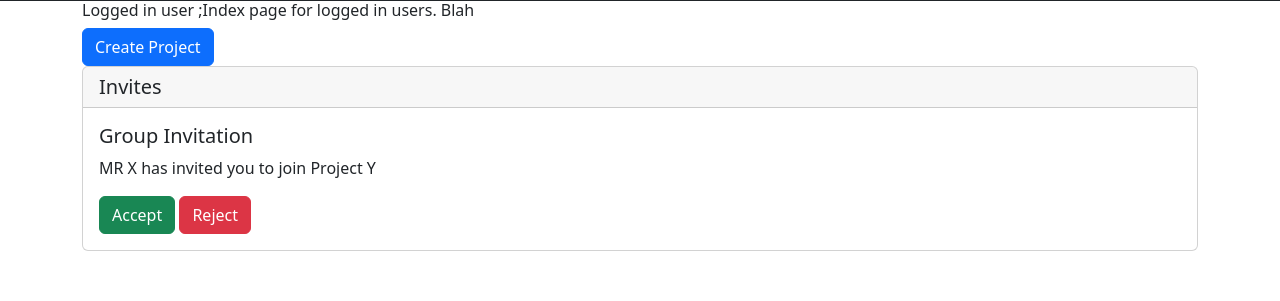
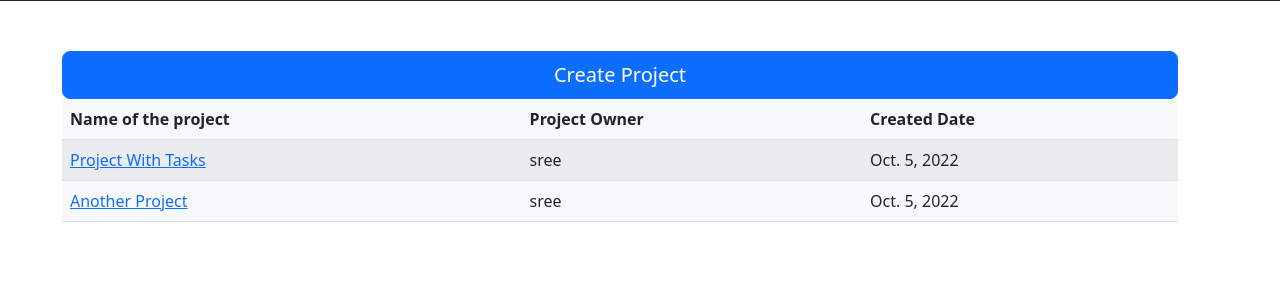
Before and after one commit to sreehari229/Board-em, a Django app: page /account/ in a window 1280 px wide. Shown: the part 57-358 px from the top of the page. Run offline with Django 4.2, Linux system fonts and the light colour scheme; a user stored in the database is signed in; data comes from the database, SQL or seed files in the repository; both versions use the stored data as it was after the commit; some libraries are stand-ins or nearby versions.

Commit message:
Tasks added

```diff
--- a/TaskMan/Intendance/urls.py
+++ b/TaskMan/Intendance/urls.py
@@ -5,4 +5,6 @@ urlpatterns = [
     path('', views.acc_index_page, name='acc-page'),
     path('profile/', views.profile_page, name='profile'),
     path('create_project/', views.create_project_page, name='create-project'),
+    path('project_task/<str:pk>/', views.project_tasks_page, name='project-tasks'),
+    path('create_task/<str:project_id>/', views.create_task_page, name='create-task'),
 ]
--- a/TaskMan/Intendance/views.py
+++ b/TaskMan/Intendance/views.py
@@ -8,7 +8,7 @@ from .models import *
 @login_required(login_url='login')
 def acc_index_page(request):
     data = {
-
+        'projects_data' : Project.objects.filter(group_members=request.user),
     }
     return render(request, 'Intendance/acc_home.html', data)
 
@@ -33,17 +33,6 @@ def profile_page(request):
     }
     return render(request, 'Intendance/profile_page.html', data)
 
-
-# project_id = models.UUIDField(default=uuid.uuid4, unique=True, primary_key=True, editable=False)
-#     name = models.CharField(max_length=200)
-#     description = models.TextField(null=True, blank=True)
-#     url = models.URLField(null=True, blank=True)
-#     group_members = models.ManyToManyField(User, blank=True, related_name="group_members")
-#     created_by = models.ForeignKey(User, on_delete=models.CASCADE, related_name="project_owner")
-#     created_date = models.DateField(auto_now_add=True)
-#     start_date = models.DateField()
-#     duration = models.IntegerField()
-#     modified_date = models.DateField(auto_now=True)
 
 @login_required(login_url='login')
 def create_project_page(request):
@@ -70,13 +59,34 @@ def create_project_page(request):
         user_id = []
         for x in user_usernames:
             user_id.append(int(request.POST.get(x))) if request.POST.get(x) else print("Nothing")
-        print(user_id)
         for pkid in user_id:
             print(pkid)
             pj.group_members.add(User.objects.get(id=pkid))
+        pj.group_members.add(request.user)
+        messages.success(request, f"Project created - {name}")
+        return redirect('acc-page')
 
     data = {
         'form' : form,
         'users' : User.objects.all()
     }
     return render(request, 'Intendance/create_project.html', data)
+
+
+@login_required(login_url='login')
+def project_tasks_page(request, pk):
+    data = {
+        'task_data' : Task.objects.filter(project=pk),
+        'project_data' : Project.objects.get(project_id=pk),
+    }
+    return render(request, 'Intendance/project_tasks.html', data)
+
+
+@login_required(login_url='login')
+def create_task_page(request, project_id):
+    form = CreateTaskForm()
+    print("---------------> ",project_id)
+    data = {
+        'form':form,
+    }
+    return render(request, "Intendance/create_task.html" ,data)
--- a/TaskMan/templates/Intendance/acc_home.html
+++ b/TaskMan/templates/Intendance/acc_home.html
@@ -4,12 +4,32 @@
 
 
 
-<div class="container">
-    <h6> Logged in user ;Index page for logged in users. Blah </h6>
-    <a href="{% url 'create-project' %}" class="btn btn-primary">Create Project</a>
+<div class="container" style="margin:50px">
+    <a href="{% url 'create-project' %}" class="btn btn-primary btn-lg btn-block" style="width:inherit;">Create Project</a>
+    <table class="table table-striped bg-light">
+      <thead>
+        <tr>
+          <th scope="col">Name of the project</th>
+          <th scope="col">Project Owner</th>
+          <th scope="col">Created Date</th>
+        </tr>
+      </thead>
+      <tbody>
+        {% for prodata in projects_data %}
+          <tr>
+            <td><a href='{% url 'project-tasks' prodata.project_id %}'> {{ prodata.name }}</a></td>
+            <td>{{ prodata.created_by }}</td>
+            <td>{{ prodata.created_date }}</td>
+          </tr>
+        {% endfor %}
+      </tbody>
+    </table>
+
 </div>
 
-<div class="container-sm">
+
+
+{% comment %} <div class="container-sm">
 <div class="card">
     <h5 class="card-header">Invites</h5>
 
@@ -21,5 +41,5 @@
     </div>
 
   </div>
-</div>
+</div> {% endcomment %}
 {% endblock acc_index_page_content %}
--- a/TaskMan/templates/Intendance/account_navbar.html
+++ b/TaskMan/templates/Intendance/account_navbar.html
@@ -7,8 +7,8 @@
         <span class="navbar-text">
             Logged in as {{ user.username }}
           </span>
-      <ul class="navbar-nav mr-auto">
-        <li class="nav-item active">
+      <ul class="navbar-nav nav justify-content-end ">
+        <li class="nav-item">
           <a class="nav-link" href="{% url 'acc-page' %}">Home</a>
         </li>
         <li class="nav-item">
--- a/TaskMan/templates/Intendance/base_layout.html
+++ b/TaskMan/templates/Intendance/base_layout.html
@@ -23,6 +23,12 @@
     {% block create_project_content %}
     {% endblock create_project_content %}
 
+    {% block project_task_content %}
+    {% endblock project_task_content %}
+
+    {% block create_task_content %}
+    {% endblock create_task_content %}
+
     <script src="https://cdn.jsdelivr.net/npm/bootstrap@5.2.1/dist/js/bootstrap.bundle.min.js" integrity="sha384-u1OknCvxWvY5kfmNBILK2hRnQC3Pr17a+RTT6rIHI7NnikvbZlHgTPOOmMi466C8" crossorigin="anonymous"></script>
 </body>
 </html>
--- a/TaskMan/templates/Intendance/create_project.html
+++ b/TaskMan/templates/Intendance/create_project.html
@@ -21,10 +21,12 @@
       <div class="form-group" style="height:150px;overflow-y: scroll;">
         <label for="exampleFormControlInput1">Group Members</label>
         {% for foruser in users %}
+        {% if foruser != request.user %}
         <div class="form-check">
           <input type="checkbox" class="form-check-input" name="{{ foruser.username }}" value="{{ foruser.id }}">
           <label class="form-check-label">{{ foruser.username }}</label>
         </div>
+        {% endif %}
         {% endfor %}
 
       </div>
```
Also changed, not shown: TaskMan/Intendance/forms.py (+6 -1 lines), TaskMan/templates/Intendance/create_task.html (added, +38 -0 lines), TaskMan/templates/Intendance/project_tasks.html (added, +89 -0 lines), TaskMan/db.sqlite3, TaskMan/static/images/backg.gif (added).
